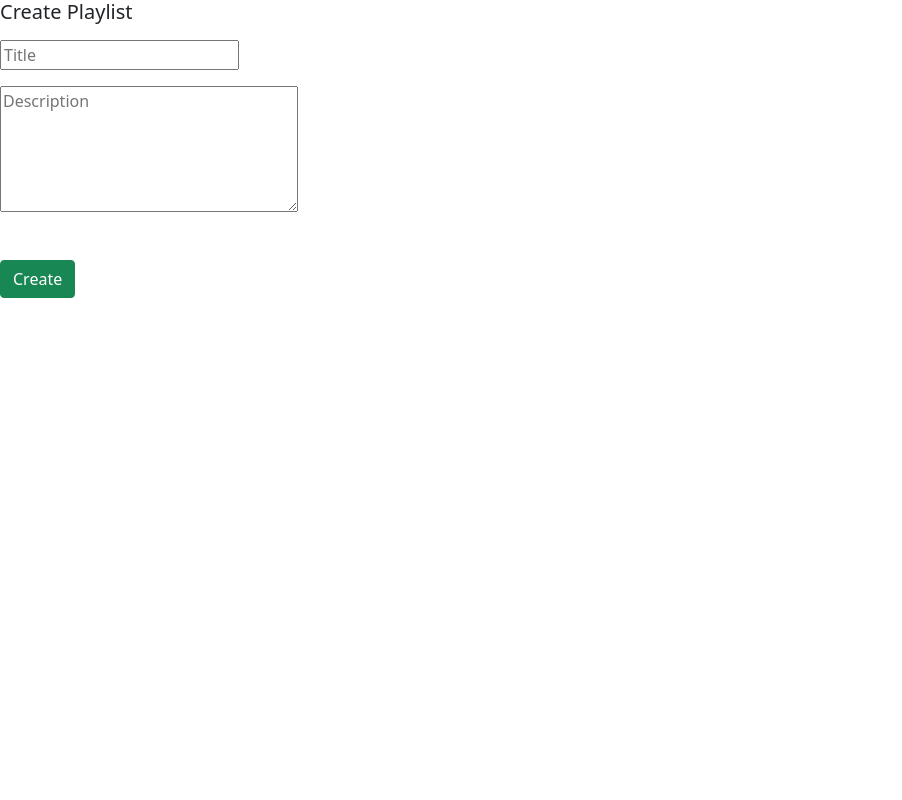
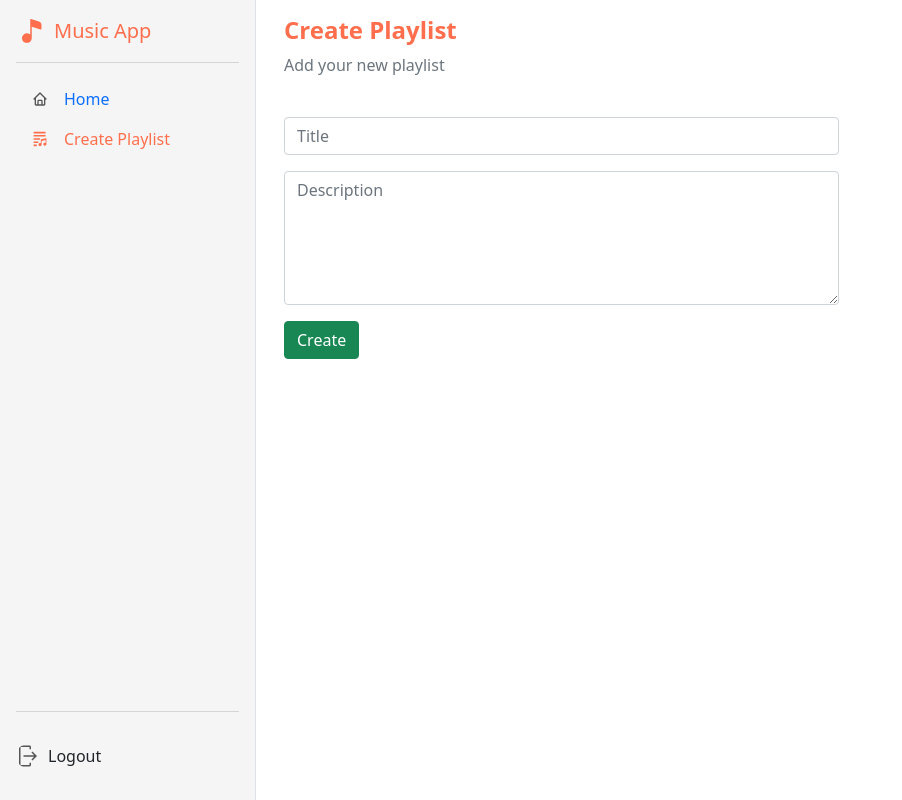
Before and after one commit to MariFauzan20/music, a React (Create React App) app: page /create-playlist in a window 1280 px wide. Shown: the whole page, without its empty margins (0-902 px from the left). Built offline with nearby package versions, Linux system fonts and the light colour scheme.

Commit message:
fix warning move

```diff
--- a/src/Components/FormPlaylist/index.js
+++ b/src/Components/FormPlaylist/index.js
@@ -2,6 +2,7 @@ import React, { useState } from "react";
 import { addTracksToPlaylist, createPlaylist } from "../../handler/api";
 import { useSelector } from "react-redux";
 import propTypes from "prop-types";
+import Sidebar from "../../parts/Sidebar";
 
 export default function FormPlaylist({ selectedTracks }) {
   const accessToken = useSelector((state) => state.auth.accessToken);
@@ -42,32 +43,54 @@ export default function FormPlaylist({ selectedTracks }) {
 
   return (
     <>
-      <h1 className="fs-5 mb-3">Create Playlist</h1>
+      <div className="d-flex bg-bg-secondary">
+        <Sidebar />
+        <div className="container m-3">
+          <div className="row mb-4">
+            <div className="col d-flex">
+              <div>
+                <h4 className="fw-bold" style={{ color: "#FF6E4D" }}>
+                  Create Playlist
+                </h4>
+                <p className="fs-6 text-secondary">Add your new playlist</p>
+              </div>
+            </div>
+          </div>
+          <div className="row">
+            <div className="col col-7">
               <form
                 className="d-flex flex-column justify-content-center align-items-start"
                 onSubmit={handleFormSubmit}
               >
+                <div className="input-group mb-3">
                   <input
-          className="mb-3"
                     type="text"
+                    className="form-control"
                     name="title"
                     id="title"
                     placeholder="Title"
                     onChange={handleInputChange}
                     value={form.title}
                   />
+                </div>
+                <div className="input-group mb-3">
                   <textarea
                     name="description"
                     id="description"
                     cols="30"
                     rows="5"
-          className="mb-5"
+                    className="form-control"
                     placeholder="Description"
                     onChange={handleInputChange}
                     value={form.description}
                   />
+                </div>
                 <button className="btn btn-success">Create</button>
               </form>
+            </div>
+          </div>
+        </div>
+      </div>
     </>
   );
 }
--- a/src/Pages/Home/index.js
+++ b/src/Pages/Home/index.js
@@ -65,7 +65,7 @@ export default function Home() {
             <div className="col d-flex justify-content-between">
               <div>
                 <h4 className="fw-bold" style={{ color: "#FF6E4D" }}>
-                  Spotify
+                  Home
                 </h4>
                 <p className="fs-6 text-secondary">
                   Discover a new music by typing in search
--- a/src/parts/Sidebar/index.js
+++ b/src/parts/Sidebar/index.js
@@ -129,9 +129,7 @@ export default function Sidebar() {
           height="24"
           className="rounded-circle me-2"
         />
-        <p className="m-0" move>
-          Logout
-        </p>
+        <p className="m-0">Logout</p>
       </a>
     </section>
   );
```
Lines whose indentation alone changed are shown as unchanged.
